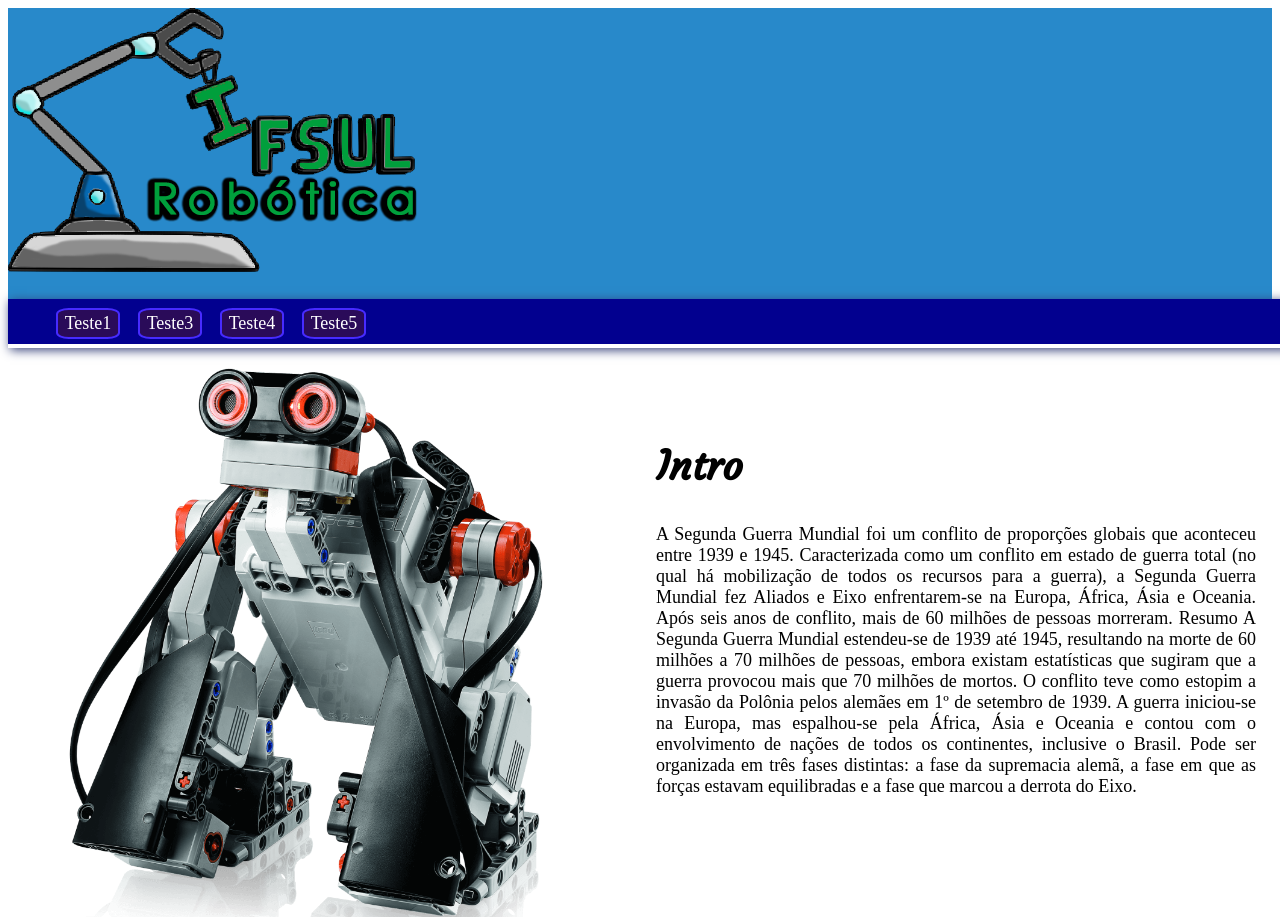
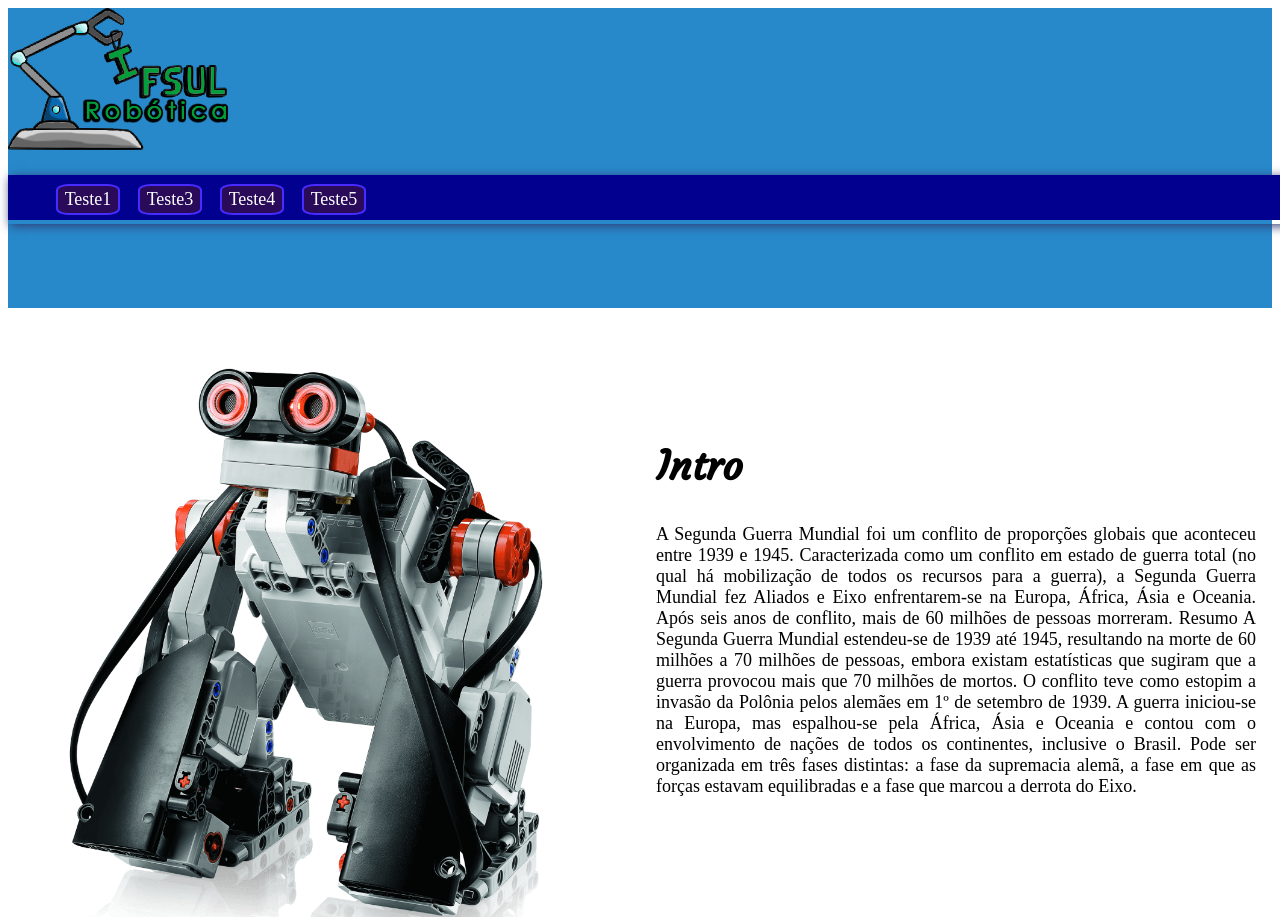
Before and after one commit to roboticaemi/RoboticaEmi, a plain HTML site: page index.html in a window 1280 px wide. Shown: the top 917 px of the page. Drawn offline with Linux system fonts and the light colour scheme.

Commit message:
widthimg

```diff
--- a/css/header.css
+++ b/css/header.css
@@ -3,3 +3,7 @@ header {
     width: 100%;
     height: 300px;
 }
+
+img#fotologo {
+    width: 230px;
+}
```
